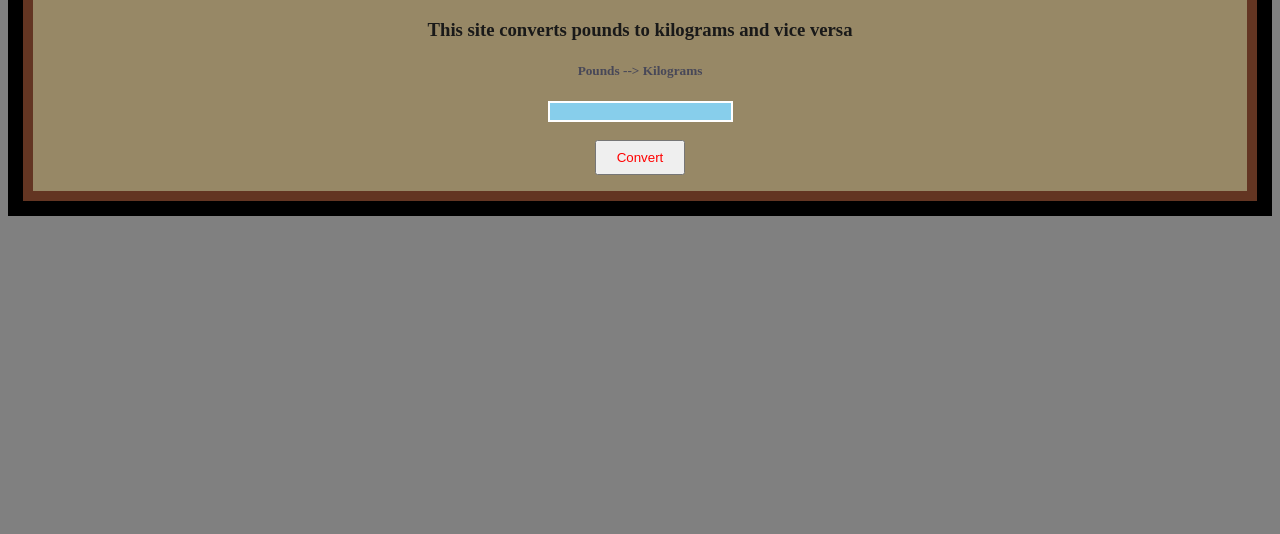
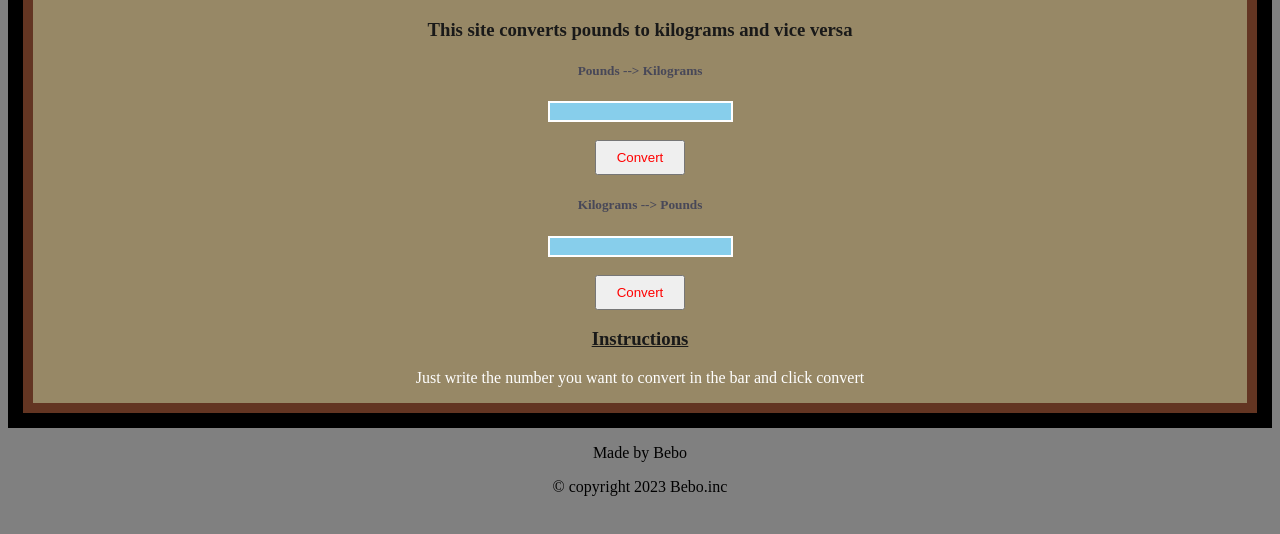
Before and after one commit to Bebo41/LBS_To_KG_Converter, a plain HTML site: page index.html in a window 1280 px wide. Shown: the part 94-628 px from the top of the page. Drawn offline with Linux system fonts and the light colour scheme.

Commit message:
project done

```diff
--- a/index.html
+++ b/index.html
@@ -13,10 +13,20 @@
             </main>
             <!-first converter-->
             <h5>Pounds --> Kilograms</h5>
-            <input type="number" id="num"><br><br>
+            <input type="number" id="inp"><br><br>
             <button onclick="convert() ">Convert</button>
             <p id="para"></p>
+            <!-second converter-->
+            <h5>Kilograms --> Pounds</h5>
+            <input type="number" id="inp2"><br><br>
+            <button onclick="convert2() ">Convert</button>
+            <p id="para2"></p>
+            <h3><u>Instructions</u></h3>
+            <p>Just write the number you want to convert in the bar and click convert</p>
         </div>
     </div>
+    <p class="p">Made by Bebo</p>
+    <p class="p">&copy copyright 2023 Bebo.inc</p>
+    <script src="script.js"></script>
 </body>
 </html>
--- a/script.js
+++ b/script.js
@@ -1,9 +1,18 @@
 //pounds to kilograms
 function convert() {
     var par = document.getElementById("para");
-    var num = document.getElementById("inp").Value;
-    var result = num * 2.2046226218;
+    var num = document.getElementById("inp").value;
+    result = num * 2.2046226218;
     par.innerHTML = result;
     console.log("function one called")
     console.log("Result: " + result);
 };
+//kilograms to pounds
+function convert2() {
+    var par2 = document.getElementById("para2");
+    var num2 = document.getElementById("inp2").value;
+    result2 = num2 / 2.2046226218;
+    par2.innerHTML = result2;
+    console.log("function two called")
+    console.log("Result: " + result2);
+};
```
